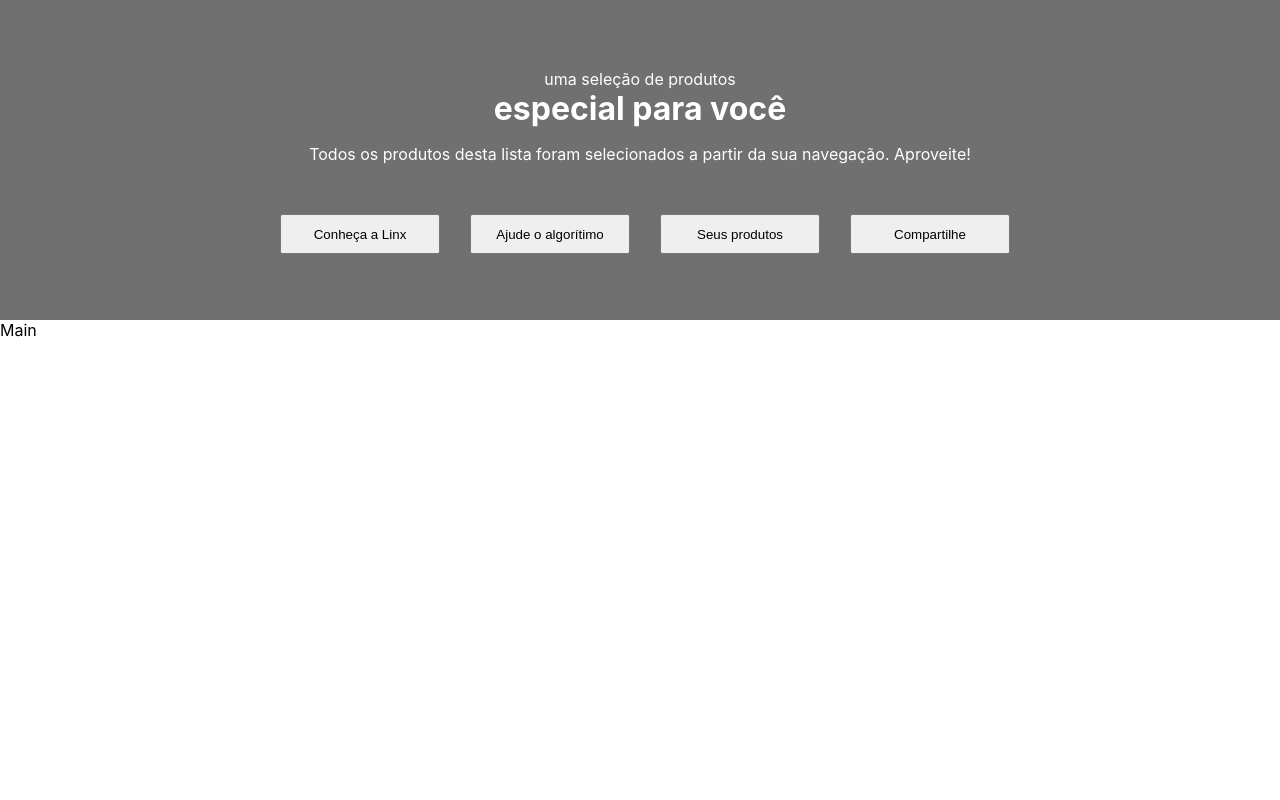
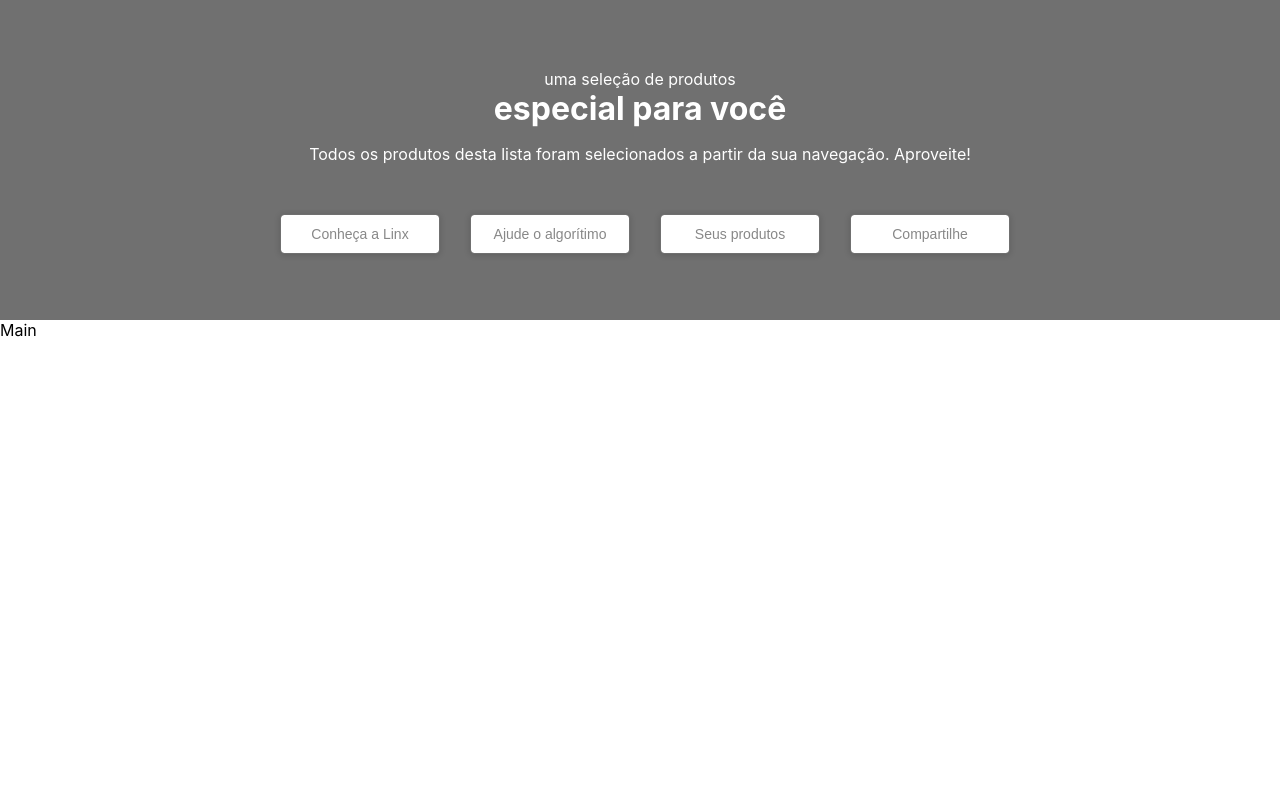
Before and after one commit to caiomyrapereira/frontend-developer-challenge, a React (Create React App) app in the folder project/: page / in a window 1280 px wide. Shown: the top 800 px of the page. Built offline with nearby package versions, Linux system fonts and the light colour scheme.

Commit message:
Add component Button

```diff
--- /dev/null
+++ b/project/src/Components/Button/index.js
@@ -0,0 +1,8 @@
+import React from 'react';
+import './style.css'
+
+const Button  = (props) =>(
+       <button > {props.children} </button>
+);
+
+export default Button;
--- /dev/null
+++ b/project/src/Components/Button/style.css
@@ -0,0 +1,16 @@
+button{
+    width:160px;
+    height: 40px;
+    background: #FFFFFF 0% 0% no-repeat padding-box;
+    box-shadow: 0px 1px 6px #00000029;
+    border: 1px solid #707070;
+    border-radius: 4px;
+    opacity: 1;
+
+    /* font */
+
+    color:#888888;
+    text-align: center;
+    font-size: 14px;
+    font-family:14px/16px Helvetica Neue;
+}
--- a/project/src/Components/Menu/index.js
+++ b/project/src/Components/Menu/index.js
@@ -1,5 +1,6 @@
 import React from 'react';
 import './style.css'
+import Button from '../Button';
 
 const Menu =(props)=>(
         <div className="menu">
@@ -13,7 +14,7 @@ const Menu =(props)=>(
                     'Compartilhe'
                   ]
                   .map((item,index,arr)=>{
-                    return <li key={index} > <button> {item} </button> </li>
+                    return <li key={index} > <Button> {item} </Button> </li>
                   })
                 }
              </ul>
--- a/project/src/Components/Menu/style.css
+++ b/project/src/Components/Menu/style.css
@@ -9,8 +9,3 @@
   float:left;
   margin-right: 30px;
 }
-
-.menu li button{
-	 width:160px;
-	 height: 40px;
-}
```
